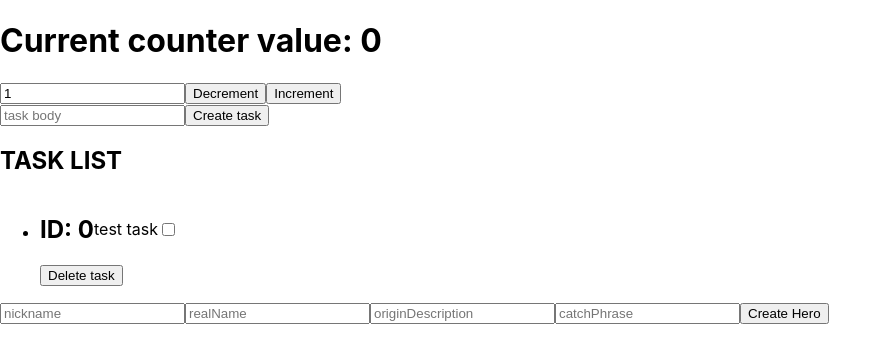
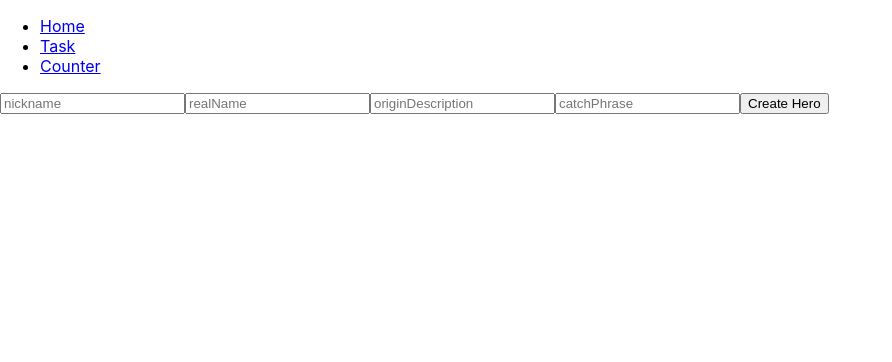
Before and after one commit to fccourses/fd_redux, a React (Create React App) app: page / in a window 1280 px wide. Shown: the top 362 px of the page, without its empty margins (0-892 px from the left). Built offline with nearby package versions, Linux system fonts and the light colour scheme.

Commit message:
Add routing

```diff
--- a/package.json
+++ b/package.json
@@ -11,6 +11,7 @@
     "react": "^17.0.2",
     "react-dom": "^17.0.2",
     "react-redux": "^7.2.3",
+    "react-router-dom": "^5.2.0",
     "react-scripts": "4.0.3",
     "redux": "^4.0.5",
     "redux-saga": "^1.1.3",
--- a/src/App.js
+++ b/src/App.js
@@ -1,20 +1,38 @@
-import React from 'react';
-import Counter from './components/Counter';
-import HeroForm from './components/HeroForm';
-import TaskForm from './components/TaskForm';
-import TaskList from './components/TaskList';
-import HeroList from './components/HeroList';
+import React, { Suspense, lazy } from 'react';
 
-const App = () => {
+import {
+  BrowserRouter as Router,
+  Switch,
+  Route,
+  NavLink,
+} from 'react-router-dom';
+
+import Home from './pages/Home';
+import Task from './pages/Task';
+import CounterPage from './pages/Counter';
+
+const App = props => {
   return (
     <div>
-      <Counter />
+      <Router>
+        <ul>
+          <li>
+            <NavLink to='/'>Home</NavLink>
+          </li>
+          <li>
+            <NavLink to='/task'>Task</NavLink>
+          </li>
+          <li>
+            <NavLink to='/counter'>Counter</NavLink>
+          </li>
+        </ul>
 
-      <TaskForm />
-      <TaskList />
-
-      <HeroForm />
-      <HeroList />
+        <Switch>
+          <Route exact path='/' component={Home} />
+          <Route path='/task' component={Task} />
+          <Route path='/counter' component={CounterPage} />
+        </Switch>
+      </Router>
     </div>
   );
 };
--- /dev/null
+++ b/src/pages/Counter.js
@@ -0,0 +1,12 @@
+import React from 'react';
+import Counter from '../components/Counter';
+
+const CounterPage = props => {
+  return (
+    <div>
+      <Counter />
+    </div>
+  );
+};
+
+export default CounterPage;
--- /dev/null
+++ b/src/pages/Home.js
@@ -0,0 +1,14 @@
+import React from 'react';
+import HeroForm from '../components/HeroForm';
+import HeroList from '../components/HeroList';
+
+const Home = () => {
+  return (
+    <div>
+      <HeroForm />
+      <HeroList />
+    </div>
+  );
+};
+
+export default Home;
--- /dev/null
+++ b/src/pages/Task.js
@@ -0,0 +1,14 @@
+import React from 'react';
+import TaskList from '../components/TaskList';
+import TaskForm from '../components/TaskForm';
+
+const Task = props => {
+  return (
+    <div>
+      <TaskForm />
+      <TaskList />
+    </div>
+  );
+};
+
+export default Task;
```
Also changed, not shown: 2 other files (tests, documents, lock files or other folders).
